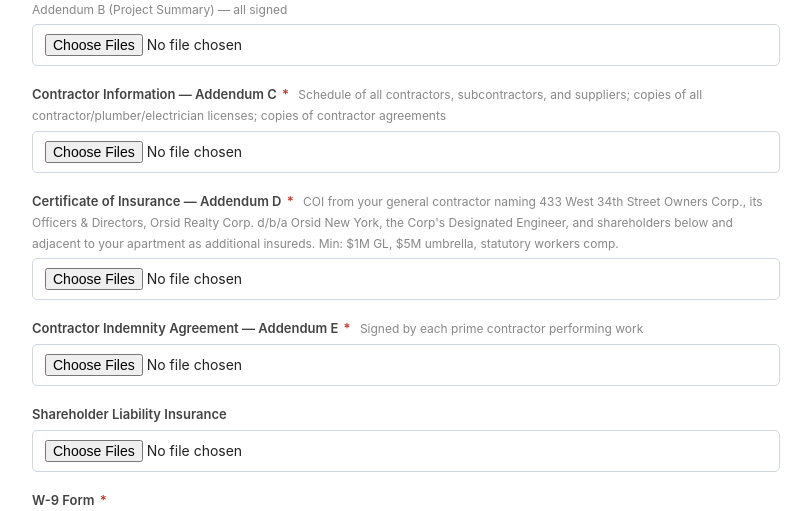
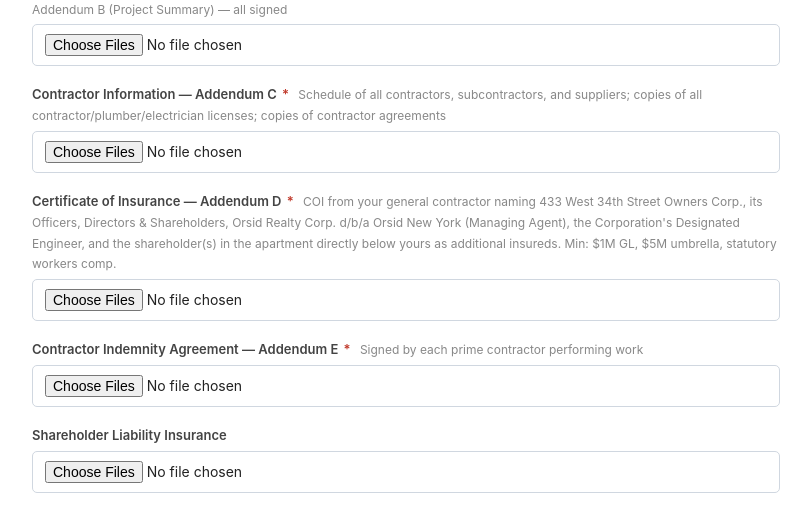
Before and after one commit to golarsgo-pixel/433-alteration-app, a Flask app: page /apply in a window 1280 px wide. Shown: the part 2207-2718 px from the top of the page, without its empty margins (234-1045 px from the left). Run offline with Flask 3, Linux system fonts and the light colour scheme.

Commit message:
Update COI named insureds to match revised Addendum D
New agreement: officers/directors/shareholders (not just officers & directors),
shareholder below only (adjacent neighbors removed), Designated Engineer and
Managing Agent unchanged. Updated in both the intake form hint and AI context.

Co-Authored-By: Claude Sonnet 4.6 <noreply@anthropic.com>

```diff
--- a/services/claude_service.py
+++ b/services/claude_service.py
@@ -72,9 +72,9 @@ For Full Alterations — all submitted together:
 DOB permits are obtained AFTER board approval, before work begins.
 Note: "Assumption of Alteration Agreement" (formerly Addendum C) has been eliminated from the current agreement.
 
-COI NAMED INSUREDS: 433 West 34th Street Owners Corp., its Officers & Directors, Orsid Realty Corp.
-d/b/a Orsid New York (managing agent), the Corporation's Designated Engineer, and the shareholder(s)
-in apartments below and adjacent to the work apartment. Terra Holdings is NOT a required named insured.
+COI NAMED INSUREDS: 433 West 34th Street Owners Corp., its Officers, Directors & Shareholders, Orsid Realty Corp.
+d/b/a Orsid New York (Managing Agent), the Corporation's Designated Engineer, and the shareholder(s)
+in the apartment directly below the work apartment. Adjacent neighbors are NOT required. Terra Holdings is NOT a required named insured.
 
 WASHER/DRYER POLICY: Prohibited as a standalone alteration. May be considered by the Board ONLY in
 connection with a full kitchen renovation or the combination of two or more apartments where a new
--- a/templates/intake.html
+++ b/templates/intake.html
@@ -219,9 +219,9 @@
 
         <div class="form-group">
           <label>Certificate of Insurance — Addendum D <span class="req">*</span>
-            <span class="hint">COI from your general contractor naming 433 West 34th Street Owners Corp., its Officers &amp; Directors,
-            Orsid Realty Corp. d/b/a Orsid New York, the Corp's Designated Engineer, and shareholders
-            below and adjacent to your apartment as additional insureds.
+            <span class="hint">COI from your general contractor naming 433 West 34th Street Owners Corp., its Officers, Directors &amp; Shareholders,
+            Orsid Realty Corp. d/b/a Orsid New York (Managing Agent), the Corporation's Designated Engineer, and the
+            shareholder(s) in the apartment directly below yours as additional insureds.
             Min: $1M GL, $5M umbrella, statutory workers comp.</span>
           </label>
           <input type="file" name="doc_insurance" accept=".pdf" multiple>
```
